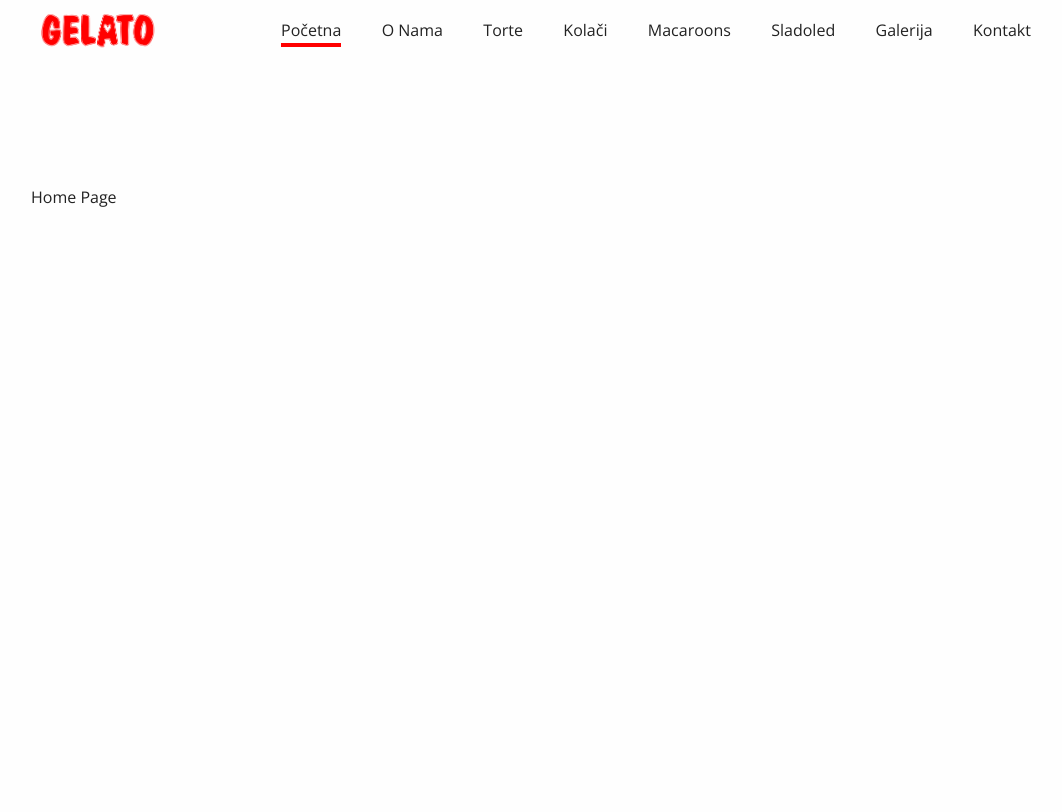
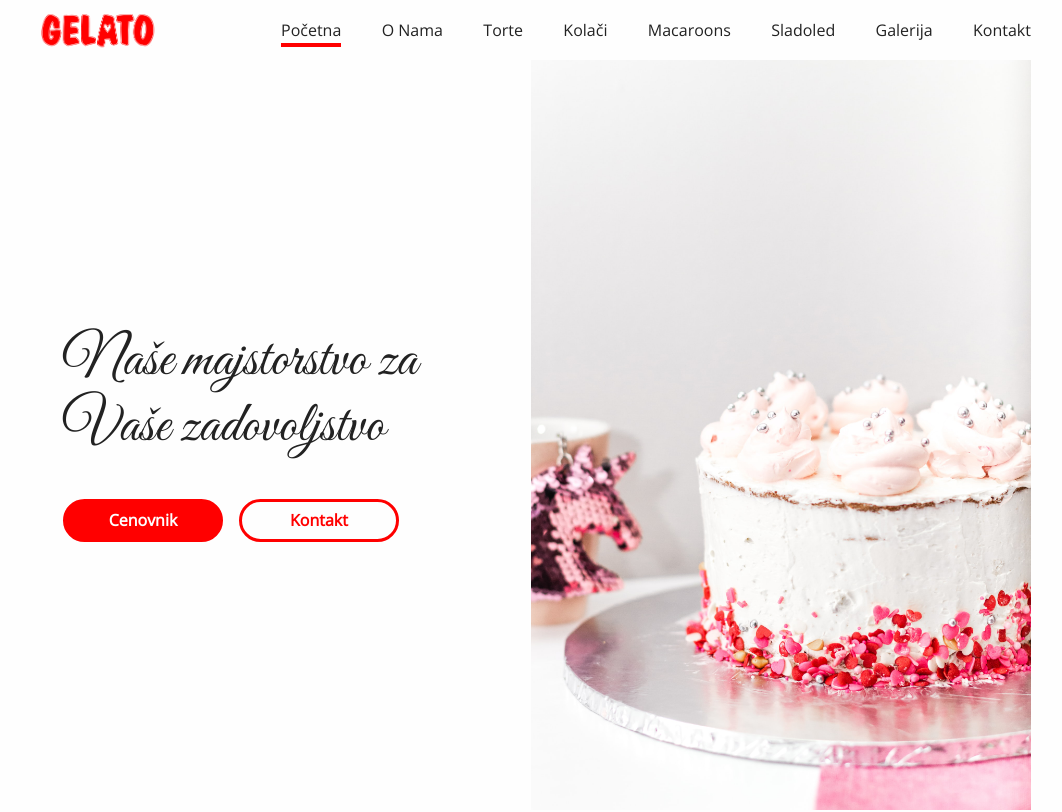
Before and after one commit to mariogilezan/gelatomio, a Gatsby site: page / in a window 1280 px wide. Shown: the top 812 px of the page, without its empty margins (109-1171 px from the left). Built offline with nearby package versions, Linux system fonts and the light colour scheme; Gatsby itself is replaced by a stand-in of ours.

Commit message:
added Hero section

```diff
--- a/src/components/Footer/Footer.elements.js
+++ b/src/components/Footer/Footer.elements.js
@@ -23,7 +23,7 @@ export const FooterFeatures = styled(Container)`
 export const FeatureCard = styled.div`
   display: flex;
   flex-direction: column;
-  padding: 3rem 0 2rem;
+  padding: 2rem 0;
   @media screen and (max-width: 720px) {
     text-align: center;
     align-items: center;
--- /dev/null
+++ b/src/components/Hero/Hero.elements.js
@@ -0,0 +1,90 @@
+import styled from "styled-components"
+import { Link } from "gatsby"
+
+export const HeroWrapper = styled.section`
+  position: relative;
+  display: flex;
+
+  @media screen and (max-width: 800px) {
+    width: 100%;
+    flex-direction: column;
+    text-align: center;
+  }
+`
+
+export const HeroDetailsContainer = styled.div`
+  width: 50%;
+  display: flex;
+  flex-direction: column;
+  justify-content: center;
+  padding: 0 2rem;
+
+  @media screen and (max-width: 800px) {
+    width: 80%;
+    z-index: 10;
+    position: absolute;
+    top: 15%;
+    left: 50%;
+    transform: translate(-50%, -15%);
+  }
+  @media screen and (max-width: 500px) {
+    width: 100%;
+    top: 30%;
+  }
+`
+
+export const HeroHeading = styled.h1`
+  font-family: "Great Vibes", cursive;
+  font-size: 3.6rem;
+  font-weight: normal;
+  margin-top: 0;
+
+  @media screen and (max-width: 520px) {
+    font-size: 2.6rem;
+  }
+`
+
+export const HeroButtonsContainer = styled.div`
+  display: flex;
+  width: 100%;
+
+  @media screen and (max-width: 800px) {
+    justify-content: center;
+  }
+
+  @media screen and (max-width: 500px) {
+    flex-direction: column;
+    row-gap: 1rem;
+  }
+`
+
+export const HeroButton = styled(Link)`
+  color: ${props => (props.redColor ? "#f00" : "#fefefe")};
+  background-color: ${props => (props.redBgColor ? "#f00" : "#fefefe")};
+  margin-right: ${props => (props.mr ? "1rem" : 0)};
+  width: 10rem;
+  font-weight: bold;
+  display: inline-block;
+  text-decoration: none;
+  text-align: center;
+  padding: 0.6rem 1rem;
+  border-radius: 10rem;
+  border: 3px solid #f00;
+  transition: color 0.25s, background-color 0.25s;
+  &:hover {
+    color: ${props => (props.redColor ? "#fefefe" : "#f00")};
+    background-color: ${props => (props.redBgColor ? "#fefefe" : "#f00")};
+  }
+
+  @media screen and (max-width: 500px) {
+    width: 100%;
+  }
+`
+
+export const HeroImageContainer = styled.div`
+  width: 50%;
+
+  @media screen and (max-width: 800px) {
+    width: 100%;
+  }
+`
--- /dev/null
+++ b/src/components/Hero/Hero.js
@@ -0,0 +1,35 @@
+import React from "react"
+import {
+  HeroButton,
+  HeroButtonsContainer,
+  HeroDetailsContainer,
+  HeroHeading,
+  HeroImageContainer,
+  HeroWrapper,
+} from "./Hero.elements"
+import { StaticImage } from "gatsby-plugin-image"
+
+export default function Hero() {
+  return (
+    <HeroWrapper>
+      <HeroDetailsContainer>
+        <HeroHeading>Naše majstorstvo za Vaše zadovoljstvo</HeroHeading>
+        <HeroButtonsContainer>
+          <HeroButton to="/cenovnik" redBgColor mr>
+            Cenovnik
+          </HeroButton>
+          <HeroButton to="/kontakt" redColor>
+            Kontakt
+          </HeroButton>
+        </HeroButtonsContainer>
+      </HeroDetailsContainer>
+      <HeroImageContainer>
+        <StaticImage
+          src="../../images/hero.jpg"
+          alt="Cake img for hero section"
+          placeholder="blurred"
+        />
+      </HeroImageContainer>
+    </HeroWrapper>
+  )
+}
--- a/src/components/Layout/Layout.elements.js
+++ b/src/components/Layout/Layout.elements.js
@@ -7,6 +7,6 @@ export const Wrapper = styled.div`
   min-height: 100vh;
 `
 export const Content = styled.main`
-  margin-top: 8rem;
-  margin-bottom: 3rem;
+  padding-top: 0rem;
+  padding-bottom: 0rem;
 `
--- a/src/components/index.js
+++ b/src/components/index.js
@@ -1,2 +1,3 @@
 export { default as Layout } from "./Layout/Layout"
+export { default as Hero } from "./Hero/Hero"
 export { default as Seo } from "./Seo/Seo"
--- a/src/pages/index.js
+++ b/src/pages/index.js
@@ -1,5 +1,5 @@
 import React from "react"
-import { Layout, Seo } from "../components"
+import { Hero, Layout, Seo } from "../components"
 
 export default function Home({ location }) {
   const siteTitle = "Početna"
@@ -8,7 +8,7 @@ export default function Home({ location }) {
   return (
     <Layout location={location}>
       <Seo title={siteTitle} pathname={pathname} />
-      <p>Home Page</p>
+      <Hero />
     </Layout>
   )
 }
```
Also changed, not shown: src/images/hero.jpg (added).
